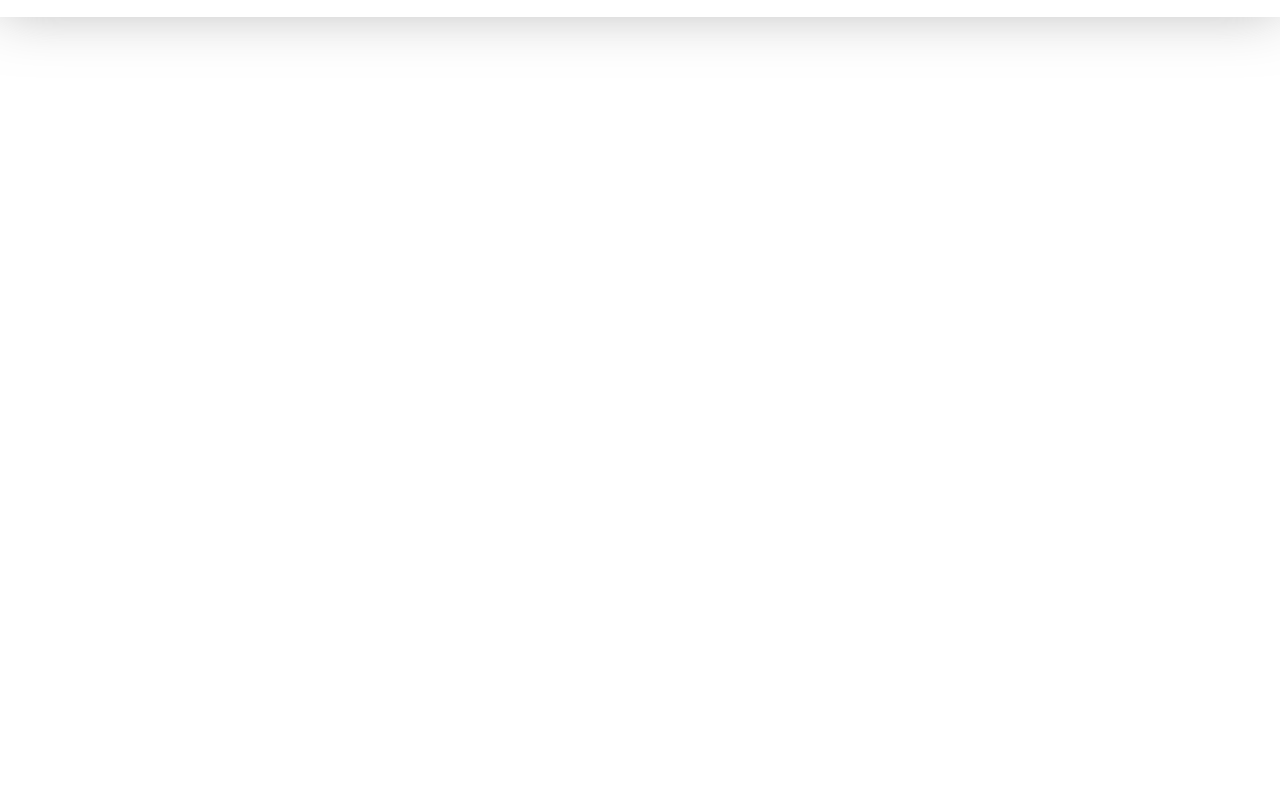
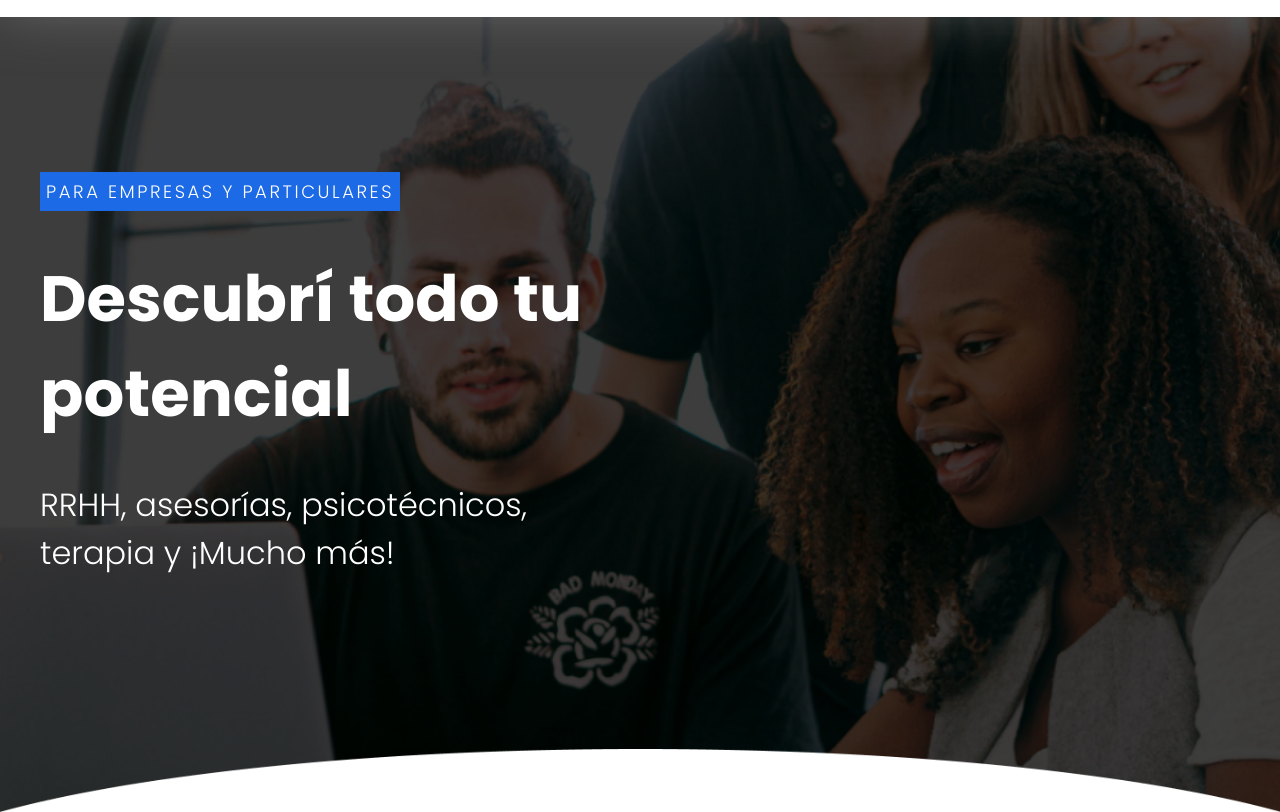
Before and after one commit to TomasSorgetti/profileup, an Astro site: page / in a window 1280 px wide. Shown: the part 88-900 px from the top of the page. Before the commit the page ends 800 px from the top, so only its background shows below. Built offline with nearby package versions, Linux system fonts and the light colour scheme; Astro itself is replaced by a stand-in of ours.

Commit message:
home banner without form

```diff
--- a/src/components/Navbar.astro
+++ b/src/components/Navbar.astro
@@ -51,6 +51,7 @@
     header {
         position: fixed;
         width: 100%;
+        z-index: 10;
         background-color: white;
         box-shadow: 0px -9px 59px 0px rgba(135, 135, 135, 0.67);
         -webkit-box-shadow: 0px -9px 59px 0px rgba(135, 135, 135, 0.67);
--- a/src/pages/index.astro
+++ b/src/pages/index.astro
@@ -2,10 +2,63 @@
 import Layout from "../layouts/Layout.astro";
 ---
 
-<Layout title="Welcome to Astro.">
+<Layout title="Descubrí tu potencial">
 	<main>
-		<h1>Hola Mundo!</h1>
+		<section class="hero">
+			<div class="wrapper">
+				<span>para empresas y particulares</span>
+				<h1>Descubrí todo tu potencial</h1>
+				<p>RRHH, asesorías, psicotécnicos, terapia y ¡Mucho más!</p>
+			</div>
+			<img
+				class="decoration"
+				src="/images/Intersect.png"
+				alt="decoracion blanca"
+			/>
+		</section>
 	</main>
 </Layout>
 
-<style></style>
+<style>
+	.hero {
+		background-image: url("/images/home_banner.png");
+		background-repeat: no-repeat;
+		background-size: cover;
+		height: 900px;
+		width: 100%;
+		position: relative;
+		color: white;
+	}
+	.wrapper {
+		max-width: 1200px;
+		margin: 0 auto;
+		padding-top: 260px;
+		display: flex;
+		flex-direction: column;
+		align-items: start;
+		gap: 40px;
+	}
+	.wrapper h1 {
+		font-size: 4rem;
+		max-width: 600px;
+	}
+	.wrapper span {
+		background-color: #1d6ae6;
+		text-transform: uppercase;
+		font-weight: 300;
+		font-size: 1.125rem;
+		padding: 6px;
+		letter-spacing: 0.16rem;
+	}
+	.wrapper p {
+		font-size: 2rem;
+		max-width: 500px;
+		font-weight: 300;
+	}
+	.decoration {
+		width: 100%;
+		position: absolute;
+		bottom: 0;
+		z-index: 1;
+	}
+</style>
```
Also changed, not shown: src/components/Home_form.astro (added, +34 -0 lines), public/images/home_banner.png (added).
